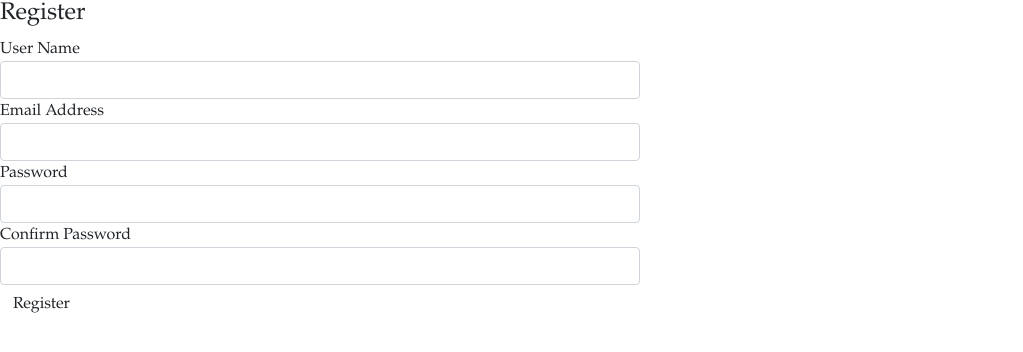
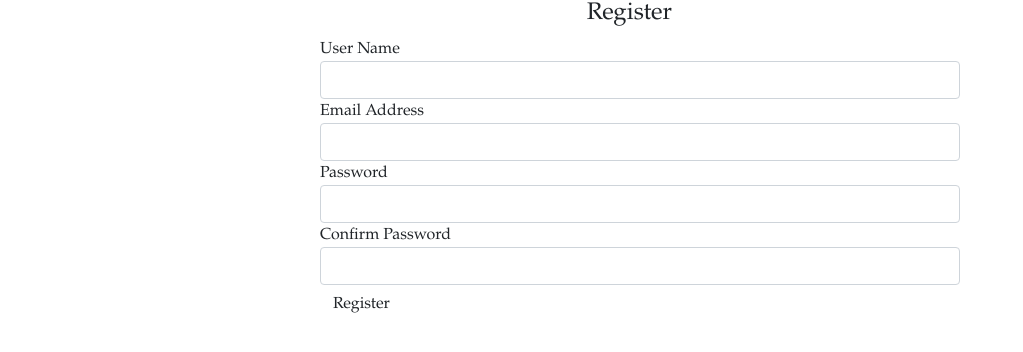
Before and after one commit to DeclanBarrett/BoutiqueEats, a Flask app: page /register in a window 1280 px wide. Shown: the part 66-418 px from the top of the page, without its empty margins (0-1023 px from the left). Run offline with Flask 2, Linux system fonts and the light colour scheme; some libraries are stand-ins or nearby versions.

Commit message:
Fixed Logo Routing, Center Align Forms
Fixed logo routing to index page, and center aligned the login/register forms.

```diff
--- a/website/templates/base.html
+++ b/website/templates/base.html
@@ -21,7 +21,7 @@
             <!-- Navbar -->
             <nav class="navbar navbar-expand-sm navbar-light">
                 <div class="container">
-                    <a class="navbar-brand" href='index.html'>
+                    <a class="navbar-brand" href="{{url_for('main.index')}}">
                         <img src=" ../static/image/logo.png" width="40" height="40">
                     </a>
                     <button class="navbar-toggler" type="button" data-bs-toggle="collapse"
--- a/website/templates/user.html
+++ b/website/templates/user.html
@@ -2,13 +2,13 @@
 {% import "bootstrap/wtf.html" as wtf %}
 {% block body %}
 
-<div class="page-header">
+<div class="page-header col-md-1 m-auto">
     <h4>{{heading}}</h4>
 </div>
 
 
 
-<div class="container-fluid">
+<div class="container-fluid m-auto">
     {% with messages = get_flashed_messages() %}
     {% if messages %}
     {% for message in get_flashed_messages() %}
@@ -25,13 +25,13 @@
 
 
 <!-- Form rendering is simple and easy if using bootstrap -->
-<div class="col-md-6">
+<div class="col-md-6 m-auto">
     {{wtf.quick_form(form)}}
 </div>
 
 <!-- When you have login form, then do show the user a link to register -->
 {% if heading|lower =='login' %}
-<div class="col-md-4">
+<div class="col-md-2 m-auto">
     <p>New user? <a href="{{ url_for('auth.register') }}">Click here to register</a>.</p>
 </div>
 {% endif %}
```
Also changed, not shown: website/static/css/stylesheet.css (line endings or trailing spaces), website/views.py (line endings or trailing spaces).
